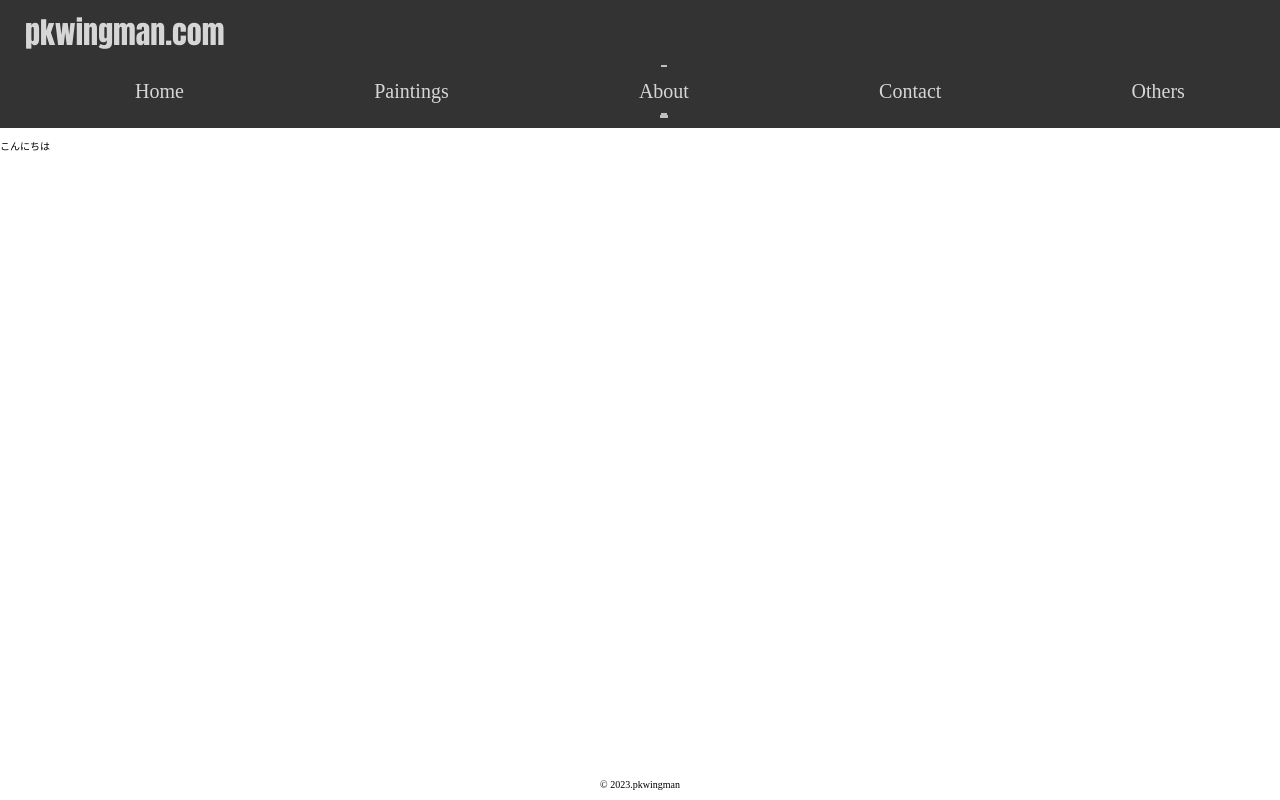
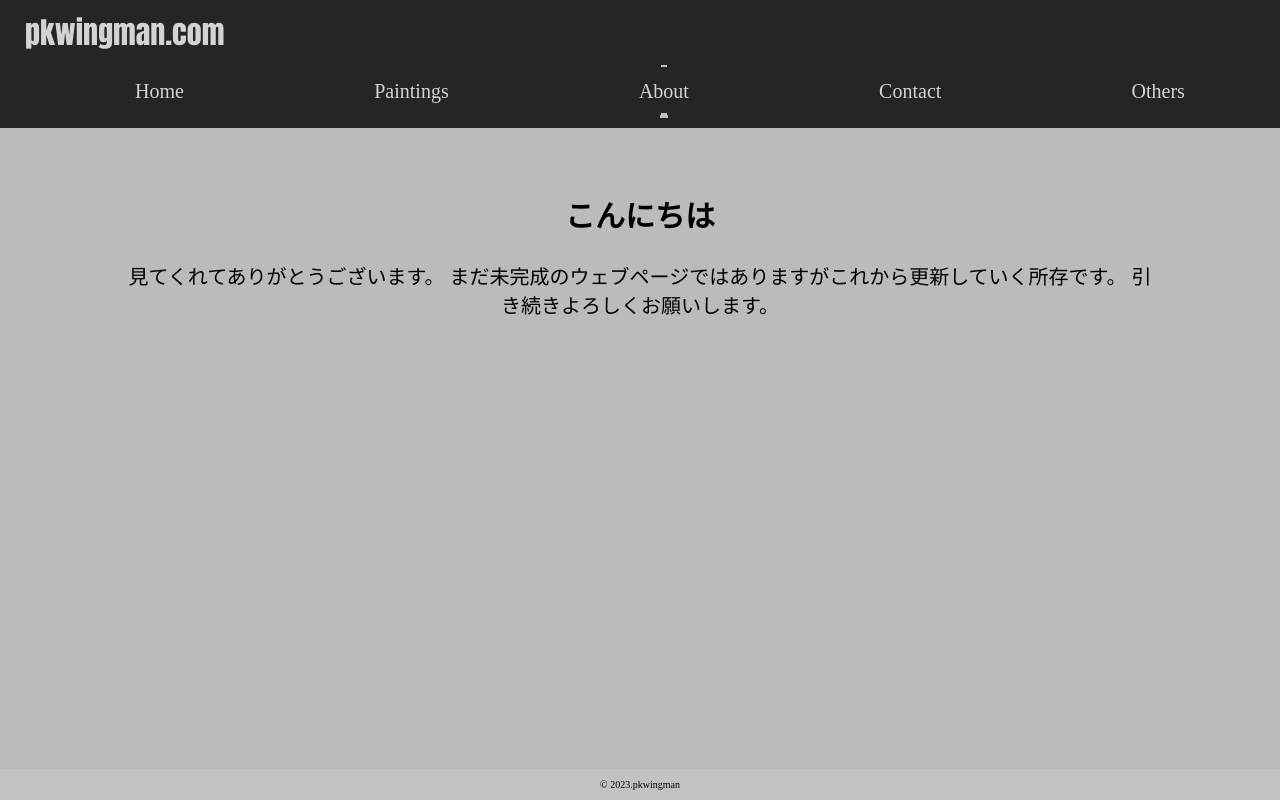
Before and after one commit to hideki6/NewWebsite, a plain HTML site: page about.html in a window 1280 px wide. Drawn offline with Linux system fonts and the light colour scheme.

Commit message:
aboutページ追記

```diff
--- a/about.html
+++ b/about.html
@@ -19,6 +19,7 @@
 
 
 <body>
+<div class="back-image">
 <div class="footer-fixed">
 
 <!-- ****************************** Header ************************** -->
@@ -57,7 +58,11 @@
 <!-- ****************************** About **************************** -->
     <section id="About">
         <div class="about-me">
-            <p>こんにちは</p>
+            <h1>こんにちは</h1>
+                <p>見てくれてありがとうございます。
+                    まだ未完成のウェブページではありますがこれから更新していく所存です。
+                    引き続きよろしくお願いします。
+                </p>
         </div>
     </section>
 
@@ -67,6 +72,7 @@
     </footer>
 
 </div>
+</div>
 </body>
 
 
--- a/css/style.css
+++ b/css/style.css
@@ -22,6 +22,10 @@ footer {
     background-repeat: no-repeat;
     background-position: center center;
     background-size: cover;
+}
+
+.back-image {
+    background-color: #BBBBBB;
 }
 
 
@@ -86,6 +90,20 @@ footer {
 .btn-burger {
     display: none;
 }
+
+
+/* ==================================
+    About
+==================================== */
+.about-me {
+    margin: 5% 10%;     /* [上下][左右] */
+    text-align: center;
+    font-size: 2rem;
+}
+
+
+
+
 
 
 /* ==================================
```
Also changed, not shown: index.html (+1 -1 lines).
